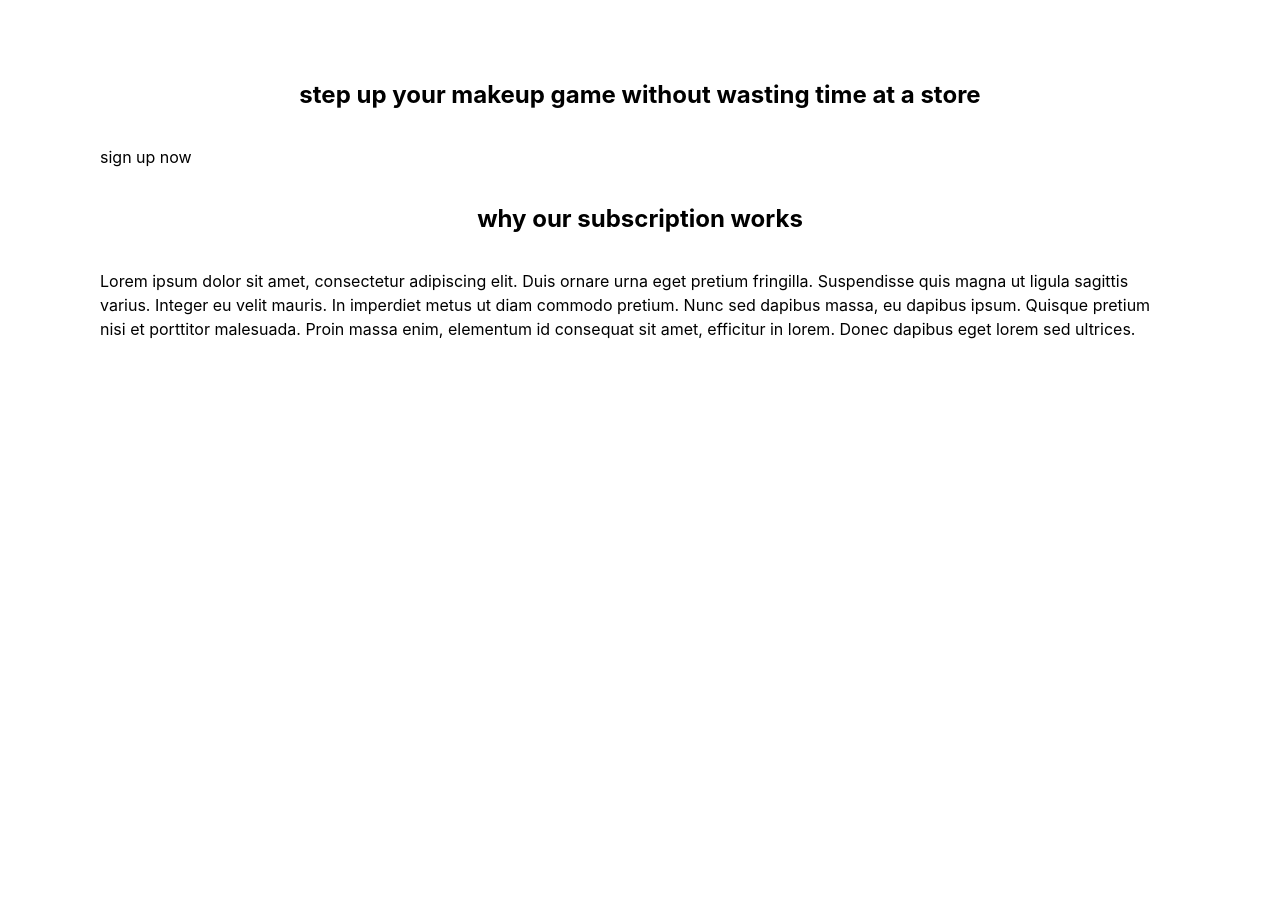
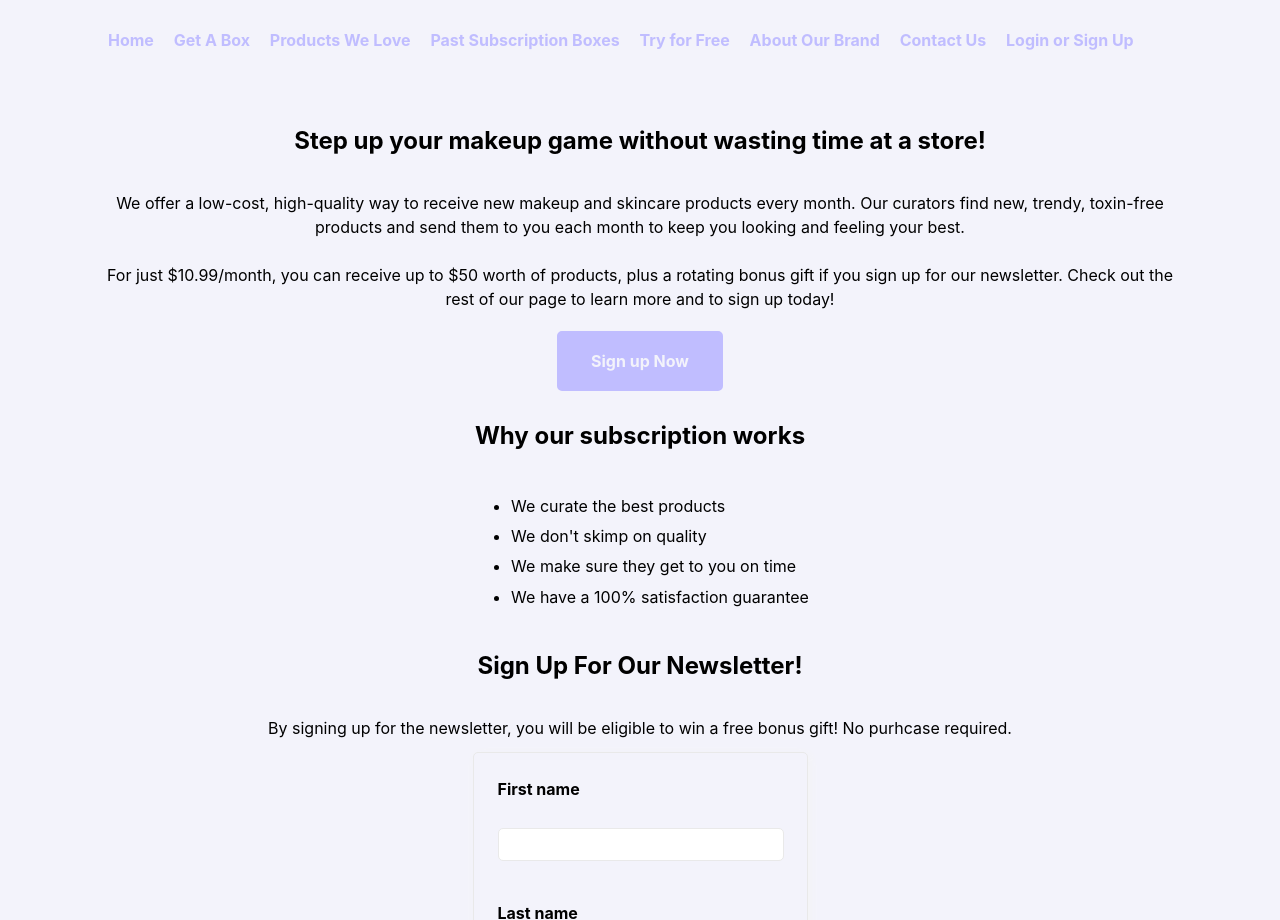
Before and after one commit to sarahbroida/css-frameworks, a plain HTML site: page index.html in a window 1280 px wide. Shown: the part 178-1098 px from the top of the page. Before the commit the page ends 800 px from the top, so only its background shows below. Drawn offline with Linux system fonts and the light colour scheme.

Commit message:
Final changes, additional html, minor css changes

```diff
--- a/index.html
+++ b/index.html
@@ -9,16 +9,62 @@
   </head>
   <body>
     <header>
-      <h1>blusher</h1>
+      <h1>Blush Me Cosmetics</h1>
+      <h2>The world's first toxin-free cosmetics subscription</h2>
+      <nav>
+        <ul>
+          <li>Home</li>
+          <li>Get A Box</li>
+          <li>Products We Love</li>
+          <li>Past Subscription Boxes</li>
+          <li>Try for Free</li>
+          <li>About Our Brand</li>
+          <li>Contact Us</li>
+          <li>Login or Sign Up</li>
+        </ul>
+      </nav>
     </header>
     <main>
       <section class="tagline">
-        <h2>step up your makeup game without wasting time at a store</h2>
-        <p>sign up now</p>
+        <h2>Step up your makeup game without wasting time at a store!</h2>
+        <p>We offer a low-cost, high-quality way to receive new makeup and skincare products every month. Our curators find new, trendy, toxin-free products and send them to you each month to keep you looking and feeling your best.</p>
+        <p>For just $10.99/month, you can receive up to $50 worth of products, plus a rotating bonus gift if you sign up for our newsletter. Check out the rest of our page to learn more and to sign up today!</p>
+      </section>
+      <section class="CTA">
+        <button>Sign up Now</button>
       </section>
       <section class="about">
-        <h2>why our subscription works</h2>
-        <p>Lorem ipsum dolor sit amet, consectetur adipiscing elit. Duis ornare urna eget pretium fringilla. Suspendisse quis magna ut ligula sagittis varius. Integer eu velit mauris. In imperdiet metus ut diam commodo pretium. Nunc sed dapibus massa, eu dapibus ipsum. Quisque pretium nisi et porttitor malesuada. Proin massa enim, elementum id consequat sit amet, efficitur in lorem. Donec dapibus eget lorem sed ultrices.</p>
+        <h2>Why our subscription works</h2>
+      </section>
+      <section class="list">
+        <ul>
+          <li>We curate the best products</li>
+          <li>We don't skimp on quality</li>
+          <li>We make sure they get to you on time</li>
+          <li>We have a 100% satisfaction guarantee</li>
+        </ul>
+      </section>
+      <section class="Sign Up">
+        <h2>Sign Up For Our Newsletter!</h2>
+        <p>By signing up for the newsletter, you will be eligible to win a free bonus gift! No purhcase required.</p>
+        <form>
+          <label for="fname">First name</label><br>
+          <input type="text" id="fname" name="fname"><br>
+          <label for="lname">Last name</label><br>
+          <input type="text" id="lname" name="lname"><br>
+          <label for="email">Email Address</label><br>
+          <input type="text" id="email" name="email"><br>
+          <input type="submit" value="Sign Up"><br>
+        </form>
+      </section>
+      <section class="testimonials">
+        <section class="title">
+          <h2>Customer Reviews</h2>
+        </section>
+        <section class="quotes">
+          <blockquote>"Signing up for this subscription was the best way for me to hone my makeup skills and learn about the latest trends!"</blockquote>
+          <blockquote>"This subscription is so affordable! I love receiving my box in the mail each month. It's like a gift to myself!"</blockquote>
+        </section>
       </section>
     </main>
   </body>
--- a/index.js
+++ /dev/null
@@ -1 +0,0 @@
-// Add JavaScript below
--- a/mvp.css
+++ b/mvp.css
@@ -5,17 +5,17 @@
     --border-radius: 5px;
     --box-shadow: 2px 2px 10px;
     --color-accent: #118bee15;
-    --color-bg: #fff;
+    --color-bg: #F3F3FB;
     --color-bg-secondary: #e9e9e9;
-    --color-link: #118bee;
+    --color-link: #C0BDFF;
     --color-secondary: #920de9;
     --color-secondary-accent: #920de90b;
     --color-shadow: #f4f4f4;
     --color-table: #118bee;
     --color-text: #000;
-    --color-text-secondary: #999;
+    --color-text-secondary: #0c79ac;
     --font-family: -apple-system, BlinkMacSystemFont, "Segoe UI", Roboto, Oxygen-Sans, Ubuntu, Cantarell, "Helvetica Neue", sans-serif;
-    --hover-brightness: 1.2;
+    --hover-brightness: 0.9;
     --justify-important: center;
     --justify-normal: left;
     --line-height: 1.5;
@@ -149,7 +149,7 @@ nav {
     display: flex;
     font-weight: bold;
     justify-content: space-between;
-    margin-bottom: 7rem;
+    margin-bottom: -4rem;
 }
 
 nav ul {
@@ -162,6 +162,7 @@ nav ul li {
     margin: 0 0.5rem;
     position: relative;
     text-align: left;
+    color: var(--color-link);
 }
 
 /* Nav Dropdown */
@@ -230,6 +231,13 @@ h6 {
     text-wrap: balance;
 }
 
+h1 {
+    color: var(--color-link);
+    font-size: 75px;
+    margin-top: -25px;
+    margin-bottom: -25px;
+}
+
 mark {
     padding: 0.1rem;
 }
@@ -243,6 +251,7 @@ p {
     margin: 0.75rem 0;
     padding: 0;
     width: 100%;
+    text-align: center;
 }
 
 pre {
```
